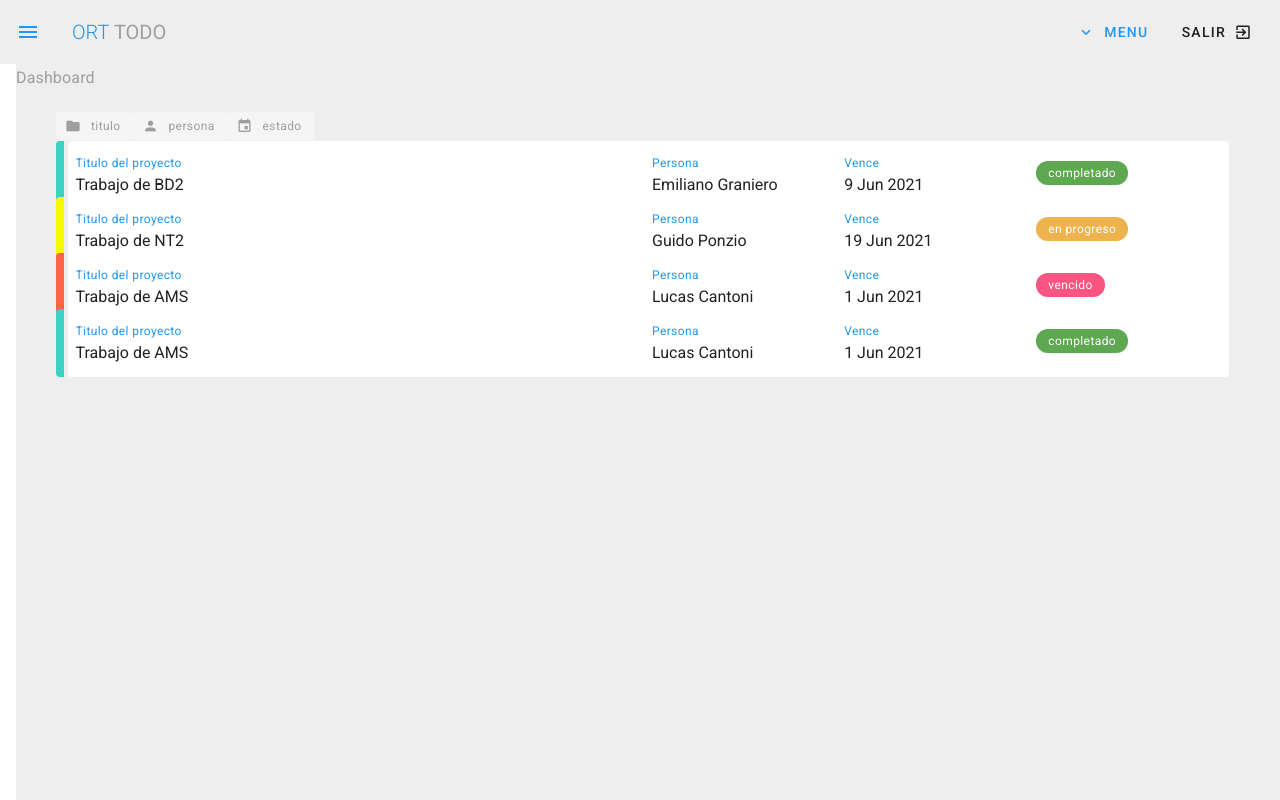
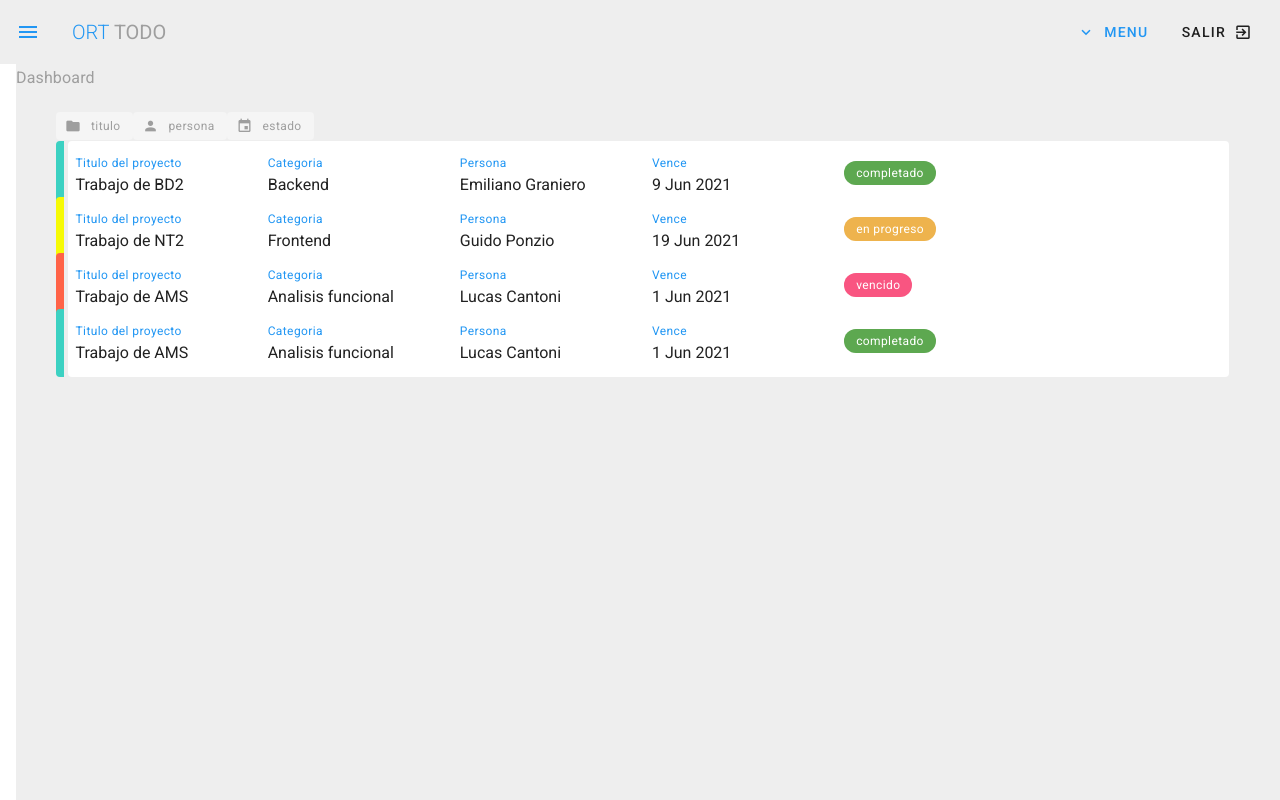
Before and after one commit to guidoponzio/vuetify-proyect-management, a Vue app: page / in a window 1280 px wide. Built offline with nearby package versions, Linux system fonts and the light colour scheme.

Commit message:
Agregado categorias

```diff
--- a/src/components/Navbar.vue
+++ b/src/components/Navbar.vue
@@ -85,7 +85,8 @@ export default {
       links: [
         { icon: "mdi-view-dashboard", text: "Inicio", route: "/" },
         { icon: "mdi-folder", text: "Mis proyectos", route: "/proyectos" },
-        { icon: "mdi-account", text: "Equipo", route: "/equipo" },
+        { icon: "mdi-folder", text: "Categorias", route: "/categorias" },
+        { icon: "mdi-account", text: "Equipo", route: "/equipo" }
       ],
     };
   },
--- a/src/components/Popup.vue
+++ b/src/components/Popup.vue
@@ -18,6 +18,14 @@
               prepend-icon="mdi-folder"
               :rules="[rules.requerido, rules.contador]"
               counter="50"
+            ></v-text-field>
+
+            <v-text-field
+              v-model="categoria"
+              label="Categoria"
+              prepend-icon="mdi-folder"
+              :rules="[rules.requerido, rules.contador]"
+              counter="30"
             ></v-text-field>
 
             <!-- Descripcion -->
--- /dev/null
+++ b/src/components/PopupCategorias.vue
@@ -0,0 +1,75 @@
+<template>
+  <div class="text-center">
+    <v-dialog v-model="dialog" width="500">
+      <template v-slot:activator="{ on }">
+        <v-btn depressed class="success" dark v-on="on">Nueva categoria</v-btn>
+      </template>
+      <v-card>
+        <v-card-title class="headline blue lighten-2" primary-title>
+          Añadir nueva categoria
+        </v-card-title>
+        <v-card-text>
+          <!-- Formulario de nuevo categoria -->
+          <v-form class="px-3" ref="form">
+            <!-- Nombre -->
+            <v-text-field
+              v-model="nombre"
+              label="Nombre categoria"
+              prepend-icon="mdi-folder"
+              :rules="[rules.requerido, rules.contador]"
+              counter="30"
+            ></v-text-field>
+
+           <!-- Rol
+            <v-textarea
+              v-model="rol"
+              label="Rol"
+              prepend-icon="mdi-pencil"
+              :rules="[rules.requerido]"
+            ></v-textarea>
+
+             Avatar
+            <v-textarea
+              v-model="avatar"
+              label="avatar"
+              prepend-icon="mdi-pencil"
+            ></v-textarea>
+
+            <v-btn @click="enviar" depressed class="success mx-0 mt-3"
+              >Agregar integrante</v-btn
+            >-->
+          </v-form>
+        </v-card-text>
+      </v-card>
+    </v-dialog>
+  </div>
+</template>
+
+<script>
+import moment from "moment";
+moment.locale("es");
+
+export default {
+  data() {
+    return {
+      categoria: "",
+
+      //Los requisitos son la forma de filtrar inputs utilizando el prop :rules que viene definido en Vuetify
+      //Cada requisito es una funcion lambda
+      rules: {
+        requerido: (value) => !!value || "Campo obligatorio"
+      },
+    };
+  },
+  methods: {
+    enviar() {
+      if (this.$refs.form.validate()) {
+        console.log(this.titulo, this.descripcion);
+      }
+
+      this.nombre = "";
+
+    },
+  },
+};
+</script>
--- a/src/router/index.js
+++ b/src/router/index.js
@@ -2,6 +2,7 @@ import Vue from "vue";
 import VueRouter from "vue-router";
 import Dashboard from "../views/Dashboard.vue";
 import Proyectos from "../views/Proyectos.vue";
+import Categorias from "../views/Categorias.vue";
 import Equipo from "../views/Equipo.vue";
 
 Vue.use(VueRouter);
@@ -18,6 +19,11 @@ const routes = [
     component: Proyectos,
   },
   {
+    path: "/categorias",
+    name: "Categorias",
+    component: Categorias,
+  },
+  {
     path: "/equipo",
     name: "equipo",
     component: Equipo,
--- /dev/null
+++ b/src/views/Categorias.vue
@@ -0,0 +1,49 @@
+<template>
+  <div class="categorias">
+    <h1 class="subtitle-1 grey--text">Categorias</h1>
+
+     <!-- Boton de nueva categoria -->
+      <v-card-action>
+        <v-row>
+         <v-col class="mt-6 mb-5 text-center">
+              <v-btn depressed class="grey--text mb-3">
+                <PopupCategorias/>
+              </v-btn>
+        </v-col>
+      </v-row>
+      </v-card-action>
+
+   <v-card flat v-for="categoria in categorias" :key="categoria.nombre">
+        <v-row wrap :class="`pa-3 categoria ${categoria.nombre}`">
+          <v-flex xs12 md2>
+            <div class="caption blue--text">Categoria</div>
+            <div>{{ categoria.nombre }}</div>
+          </v-flex>
+
+          <v-flex xs12 md2>
+            <div class="caption blue--text">Categoria</div>
+            <div>{{ categoria.nombre }}</div>
+          </v-flex>
+        </v-row>
+    </v-card>
+  </div>
+</template>
+
+<script>
+
+import PopupCategorias from '@/components/PopupCategorias';
+
+export default {
+  components: {PopupCategorias},
+  data() {
+    return {
+      categorias: [
+        { nombre: "Analisis funcional"},
+        { nombre: "Backend"},
+        { nombre: "Frontend"}
+      ],
+    };
+  },
+};
+
+</script>
--- a/src/views/Dashboard.vue
+++ b/src/views/Dashboard.vue
@@ -56,11 +56,19 @@
         </v-tooltip>
       </v-row>
       <v-divider></v-divider>
+
+      <!-- Datos !-->
+
       <v-card flat v-for="proyecto in proyectos" :key="proyecto.title">
         <v-row wrap :class="`pa-3 proyecto ${proyecto.estado}`">
-          <v-flex xs12 md6>
+          <v-flex xs12 md2>
             <div class="caption blue--text">Titulo del proyecto</div>
             <div>{{ proyecto.titulo }}</div>
+          </v-flex>
+
+          <v-flex xs12 md2>
+            <div class="caption blue--text">Categoria</div>
+            <div>{{ proyecto.categoria }}</div>
           </v-flex>
 
           <v-flex xs6 sm4 md2>
@@ -101,6 +109,7 @@ export default {
       proyectos: [
         {
           titulo: "Trabajo de BD2",
+          categoria: "Backend",
           persona: "Emiliano Graniero",
           plazo: "9 Jun 2021",
           estado: "completado",
@@ -108,6 +117,7 @@ export default {
         },
         {
           titulo: "Trabajo de NT2",
+          categoria: "Frontend",
           persona: "Guido Ponzio",
           plazo: "19 Jun 2021",
           estado: "enProgreso",
@@ -115,6 +125,7 @@ export default {
         },
         {
           titulo: "Trabajo de AMS",
+          categoria: "Analisis funcional",
           persona: "Lucas Cantoni",
           plazo: "1 Jun 2021",
           estado: "vencido",
@@ -122,6 +133,7 @@ export default {
         },
         {
           titulo: "Trabajo de AMS",
+          categoria: "Analisis funcional",
           persona: "Lucas Cantoni",
           plazo: "1 Jun 2021",
           estado: "completado",
--- a/src/views/Equipo.vue
+++ b/src/views/Equipo.vue
@@ -7,7 +7,6 @@
         <v-row>
          <v-col class="mt-6 mb-5 text-center">
               <v-btn depressed class="grey--text mb-3">
-                <v-icon small left> mdi-message </v-icon>
                 <PopupIntegrante/>
               </v-btn>
         </v-col>
--- a/src/views/Proyectos.vue
+++ b/src/views/Proyectos.vue
@@ -4,13 +4,16 @@
     <v-container class="my-5">
       <v-expansion-panels>
         <v-expansion-panel v-for="proyecto in misProyectos" :key="proyecto.titulo">
-          <v-expansion-panel-header>
+          <v-expansion-panel-header class="font-weight-bold">
             {{ proyecto.titulo }}
           </v-expansion-panel-header>
           <v-expansion-panel-content>
             <v-card flat>
+              Categoria: {{ proyecto.categoria }}
+            </v-card>
+            <v-card flat>
               <v-card-text class="px-4 py-0 grey--text">
-                <div class="font-weight-bold">
+                <div  class="font-weight-bold">
                   Vence el dia {{ proyecto.plazo }}
                 </div>
                 <div>{{ proyecto.descripcion }}</div>
@@ -30,6 +33,7 @@ export default {
       proyectos: [
         {
           titulo: "Trabajo de BD2",
+          categoria: "Backend",
           persona: "Emiliano Graniero",
           plazo: "9 Jun 2021",
           estado: "completado",
@@ -38,6 +42,7 @@ export default {
         },
         {
           titulo: "Trabajo de NT2",
+          categoria: "Frontend",
           persona: "Guido Ponzio",
           plazo: "19 Jun 2021",
           estado: "enProgreso",
@@ -46,6 +51,7 @@ export default {
         },
         {
           titulo: "Trabajo de AMS",
+          categoria: "Funcional",
           persona: "Lucas Cantoni",
           plazo: "1 Jun 2021",
           estado: "vencido",
@@ -54,6 +60,7 @@ export default {
         },
         {
           titulo: "Trabajo de AMS",
+          categoria: "Funcional",
           persona: "Lucas Cantoni",
           plazo: "1 Jun 2021",
           estado: "completado",
```
